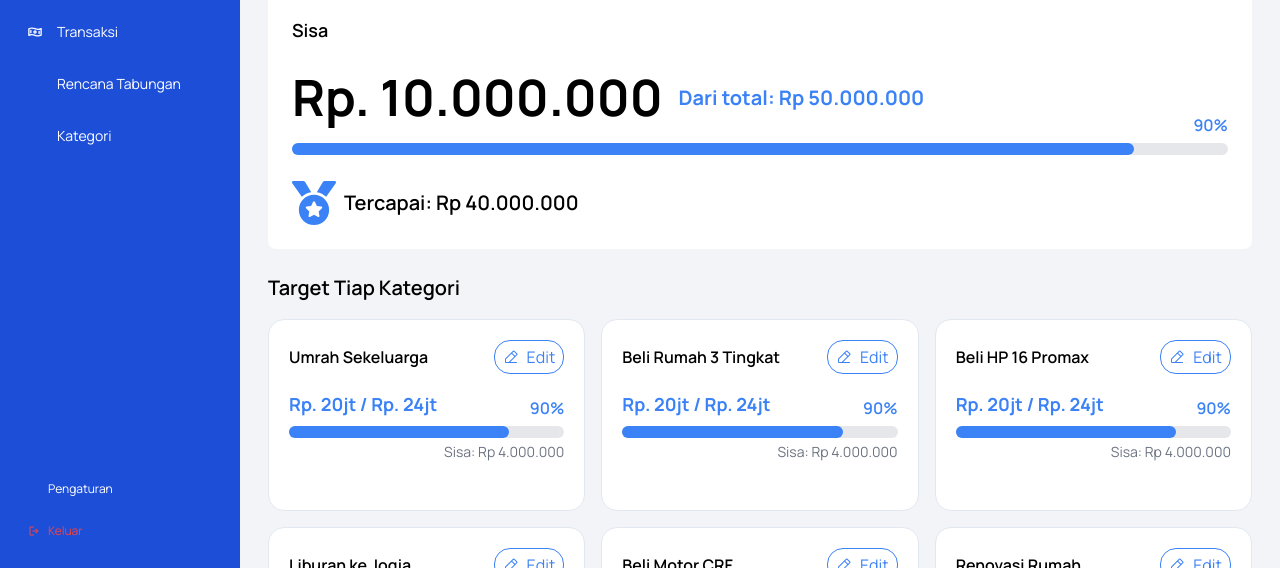
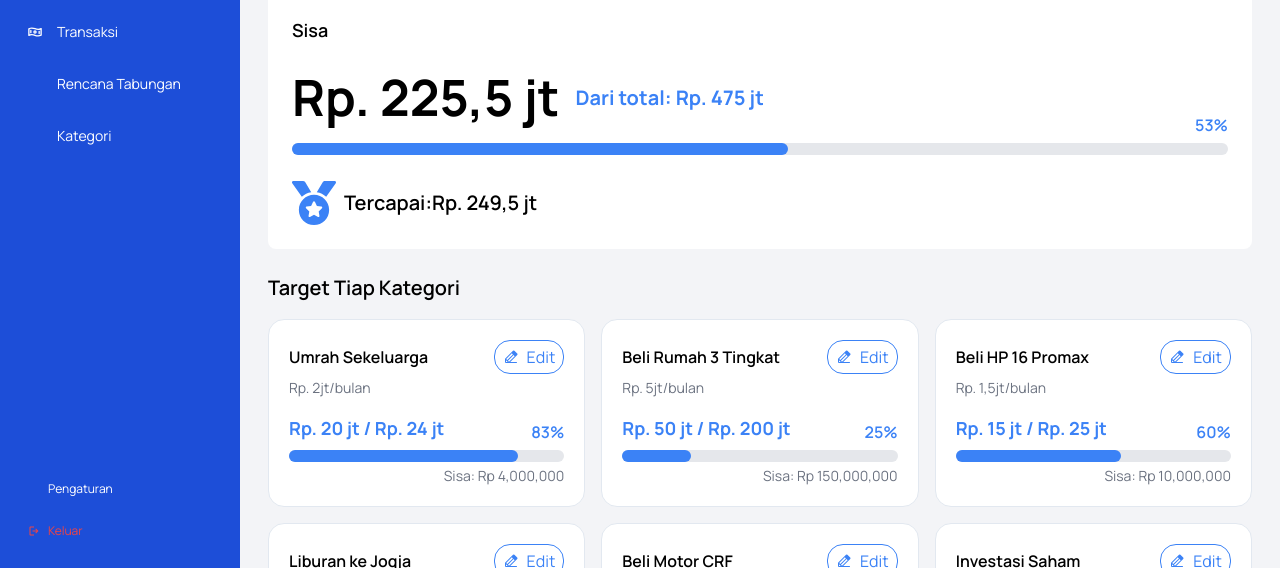
Before and after one commit to LazyPota/DicodingCapstone, a React (Vite) app in the folder frontend/: page /anggaran in a window 1280 px wide. Shown: the part 232-800 px from the top of the page. Built offline with nearby package versions, Linux system fonts and the light colour scheme; some icons are missing.

Commit message:
Modify Smart Budgeting Page

```diff
--- a/frontend/src/pages/SmartBudgeting/SmartBudgeting.jsx
+++ b/frontend/src/pages/SmartBudgeting/SmartBudgeting.jsx
@@ -1,9 +1,135 @@
-import React, { useState } from "react";
+import React, { useMemo, useState } from "react";
 import SmartBudgetingView from "./SmartBudgetingView";
+
+const savingsGoals = [
+  {
+    title: "Umrah Sekeluarga",
+    monthlySaving: "Rp. 2jt/bulan",
+    current: 20000000,
+    target: 24000000,
+  },
+  {
+    title: "Beli Rumah 3 Tingkat",
+    monthlySaving: "Rp. 5jt/bulan",
+    current: 50000000,
+    target: 200000000,
+  },
+  {
+    title: "Beli HP 16 Promax",
+    monthlySaving: "Rp. 1,5jt/bulan",
+    current: 15000000,
+    target: 25000000,
+  },
+  {
+    title: "Liburan ke Jogja",
+    monthlySaving: "Rp. 500rb/bulan",
+    current: 4500000,
+    target: 6000000,
+  },
+  {
+    title: "Beli Motor CRF",
+    monthlySaving: "Rp. 3jt/bulan",
+    current: 30000000,
+    target: 40000000,
+  },
+  {
+    title: "Investasi Saham",
+    monthlySaving: "Rp. 1jt/bulan",
+    current: 10000000,
+    target: 15000000,
+  },
+  {
+    title: "Beli Motor CRF",
+    monthlySaving: "Rp. 3jt/bulan",
+    current: 30000000,
+    target: 40000000,
+  },
+  {
+    title: "Investasi Saham",
+    monthlySaving: "Rp. 1jt/bulan",
+    current: 10000000,
+    target: 15000000,
+  },
+  {
+    title: "Beli Motor CRF",
+    monthlySaving: "Rp. 3jt/bulan",
+    current: 30000000,
+    target: 40000000,
+  },
+  {
+    title: "Investasi Saham",
+    monthlySaving: "Rp. 1jt/bulan",
+    current: 10000000,
+    target: 15000000,
+  },
+  {
+    title: "Beli Motor CRF",
+    monthlySaving: "Rp. 3jt/bulan",
+    current: 30000000,
+    target: 40000000,
+  },
+  {
+    title: "Investasi Saham",
+    monthlySaving: "Rp. 1jt/bulan",
+    current: 10000000,
+    target: 15000000,
+  },
+];
 
 const SmartBudgeting = () => {
   const [isModalOpen, setIsModalOpen] = useState(false);
-  const [tipeKartu, setTipeKartu] = useState("")
+  const [tipeKartu, setTipeKartu] = useState("");
+  const [currentPage, setCurrentPage] = useState(1);
+  const itemsPerPage = 6;
+  const indexOfLastItem = currentPage * itemsPerPage;
+  const indexOfFirstItem = indexOfLastItem - itemsPerPage;
+  const currentItems = savingsGoals.slice(indexOfFirstItem, indexOfLastItem);
+  const totalPages = Math.ceil(savingsGoals.length / itemsPerPage);
+
+  const budgetSummary = useMemo(() => {
+    const totalTarget = savingsGoals.reduce(
+      (sum, goal) => sum + goal.target,
+      0
+    );
+    const totalCurrent = savingsGoals.reduce(
+      (sum, goal) => sum + goal.current,
+      0
+    );
+    const sisa = totalTarget - totalCurrent;
+    const percentage =
+      totalTarget > 0 ? Math.round((totalCurrent / totalTarget) * 100) : 0;
+
+    return {
+      totalAnggaran: totalTarget,
+      totalTercapai: totalCurrent,
+      sisaAnggaran: sisa,
+      persentase: percentage,
+    };
+  }, [savingsGoals]);
+
+  const handlePageChange = (page) => {
+    setCurrentPage(page);
+  };
+
+  const formatCurrencyShort = (value) => {
+    if (value >= 1000000000) {
+      const num = value / 1000000000;
+      const formattedNum = num.toLocaleString("id-ID", {
+        minimumFractionDigits: 0,
+        maximumFractionDigits: 1,
+      });
+      return `Rp. ${formattedNum} M`;
+    } else if (value >= 1000000) {
+      const num = value / 1000000;
+      const formattedNum = num.toLocaleString("id-ID", {
+        minimumFractionDigits: 0,
+        maximumFractionDigits: 1,
+      });
+      return `Rp. ${formattedNum} jt`;
+    } else {
+      return `Rp. ${value.toLocaleString("id-ID")}`;
+    }
+  };
 
   const openModal = () => {
     setIsModalOpen(true);
@@ -21,6 +147,17 @@ const SmartBudgeting = () => {
         closeModal={closeModal}
         tipeKartu={tipeKartu}
         setTipeKartu={setTipeKartu}
+        setCurrentPage={setCurrentPage}
+        currentItems={currentItems}
+        totalPages={totalPages}
+        formatCurrencyShort={formatCurrencyShort}
+        savingsGoals={savingsGoals}
+        currentPage={currentPage}
+        handlePageChange={handlePageChange}
+        totalAnggaran={budgetSummary.totalAnggaran}
+        totalTercapai={budgetSummary.totalTercapai}
+        sisaAnggaran={budgetSummary.sisaAnggaran}
+        persentaseAnggaran={budgetSummary.persentase}
       />
     </div>
   );
--- a/frontend/src/pages/SmartBudgeting/SmartBudgetingView.jsx
+++ b/frontend/src/pages/SmartBudgeting/SmartBudgetingView.jsx
@@ -1,4 +1,4 @@
-import React, { useState } from "react";
+import React from "react";
 import SmartBudgeting from "./SmartBudgeting";
 import Sidebar from "../../components/Sidebar";
 import Header from "../../components/Header";
@@ -14,24 +14,16 @@ const SmartBudgetingView = ({
   openModal,
   tipeKartu,
   setTipeKartu,
+  currentItems,
+  formatCurrencyShort,
+  currentPage,
+  totalPages,
+  handlePageChange,
+  totalAnggaran,
+  totalTercapai,
+  sisaAnggaran,
+  persentaseAnggaran,
 }) => {
-  const allTargets = [
-    "Umrah Sekeluarga",
-    "Beli Rumah 3 Tingkat",
-    "Beli HP 16 Promax",
-    "Liburan ke Jogja",
-    "Beli Motor CRF",
-    "Renovasi Rumah",
-    "Laptop Baru",
-  ];
-
-  const [currentPage, setCurrentPage] = useState(1);
-  const itemsPerPage = 6;
-  const indexOfLastItem = currentPage * itemsPerPage;
-  const indexOfFirstItem = indexOfLastItem - itemsPerPage;
-  const currentItems = allTargets.slice(indexOfFirstItem, indexOfLastItem);
-  const totalPages = Math.ceil(allTargets.length / itemsPerPage);
-
   return (
     <div className="flex h-screen">
       <Sidebar />
@@ -54,31 +46,30 @@ const SmartBudgetingView = ({
             </button>
           </div>
 
-          {/* Ringkasan */}
           <div className="bg-white p-6 rounded-lg mt-5">
             <h2 className="text-[22px] font-extrabold">
               Ringkasan total anggaran
             </h2>
             <p className="text-[18px] font-semibold mt-[16px]">Sisa</p>
             <p className="text-[50px] font-bold flex items-center mt-[16px]">
-              Rp. 10.000.000{" "}
+              {formatCurrencyShort(sisaAnggaran)}
               <span className="text-blue-500 text-[20px] ml-4">
-                Dari total: Rp 50.000.000
+                Dari total: {formatCurrencyShort(totalAnggaran)}
               </span>
             </p>
             <div className="relative w-full bg-gray-200 rounded-full h-3 mt-2">
               <div
                 className="bg-blue-500 h-3 rounded-full"
-                style={{ width: "90%" }}
+                style={{ width: `${persentaseAnggaran}%` }}
               ></div>
               <span className="absolute right-0 top-[-30px] text-blue-500 font-semibold">
-                90%
+                {persentaseAnggaran}%
               </span>
             </div>
             <div className="flex items-center mt-[26px]">
               <FaMedal className="text-blue-500 text-[44px] mr-2" />
               <p className="font-semibold text-[20px]">
-                Tercapai: Rp 40.000.000
+                Tercapai:{formatCurrencyShort(totalTercapai)}
               </p>
             </div>
           </div>
@@ -88,49 +79,56 @@ const SmartBudgetingView = ({
             Target Tiap Kategori
           </h2>
           <div className="grid grid-cols-2 md:grid-cols-3 gap-4 mt-4">
-            {currentItems.map((item, index) => (
+            {currentItems.map((goal, index) => {
+              const percentage = Math.round((goal.current / goal.target) * 100);
+              return (
                 <div
                   key={index}
-                className="bg-white p-5 h-[192px] rounded-[16px] border border-[#E2E8F0] space-y-1"
+                  className="bg-white p-5 rounded-[16px] border border-[#E2E8F0] space-y-1"
                 >
                   <div className="flex justify-between items-center">
-                  <h3 className="font-semibold">{item}</h3>
-                  <button className="text-blue-500 px-2 py-1 flex space-x-2 border border-blue-500 rounded-[16px] items-center">
+                    <h3 className="font-semibold">{goal.title}</h3>
+                    <button
+                      className="text-blue-500 px-2 py-1 flex space-x-2 border border-blue-500 rounded-[16px] items-center"
+                      onClick={() => {
+                        console.log(`Edit goal: ${goal.title}`);
+                      }}
+                    >
                       <span className="text-base">
-                      <Icon icon="ph:pencil-simple-line" />
+                        <Icon icon="ph:pencil-line-fill" />
                       </span>
                       <span>Edit</span>
                     </button>
                   </div>
+                  <p className="text-sm text-gray-500">{goal.monthlySaving}</p>
                   <div className="pt-3">
                     <p className="text-lg font-bold text-blue-500">
-                    Rp. 20jt / Rp. 24jt
+                      {formatCurrencyShort(goal.current)} /{" "}
+                      {formatCurrencyShort(goal.target)}
                     </p>
                     <div className="relative w-full bg-gray-200 rounded-full h-3 mt-2">
                       <div
                         className="bg-blue-500 h-3 rounded-full"
-                      style={{ width: "80%" }}
+                        style={{ width: `${percentage}%` }}
                       ></div>
                       <span className="absolute right-0 top-[-30px] text-blue-500 font-semibold">
-                      90%
+                        {percentage}%
                       </span>
                     </div>
                     <p className="text-sm text-gray-500 mt-1 text-right">
-                    Sisa: Rp 4.000.000
+                      Sisa: Rp {(goal.target - goal.current).toLocaleString()}
                     </p>
                   </div>
                 </div>
-            ))}
+              );
+            })}
           </div>
 
-          {/* Pagination */}
-          <div className="mt-6">
           <Pagination
             currentPage={currentPage}
             totalPages={totalPages}
-              onPageChange={setCurrentPage}
+            onPageChange={handlePageChange}
           />
-          </div>
         </div>
       </div>
 
```
Lines whose indentation alone changed are shown as unchanged.
